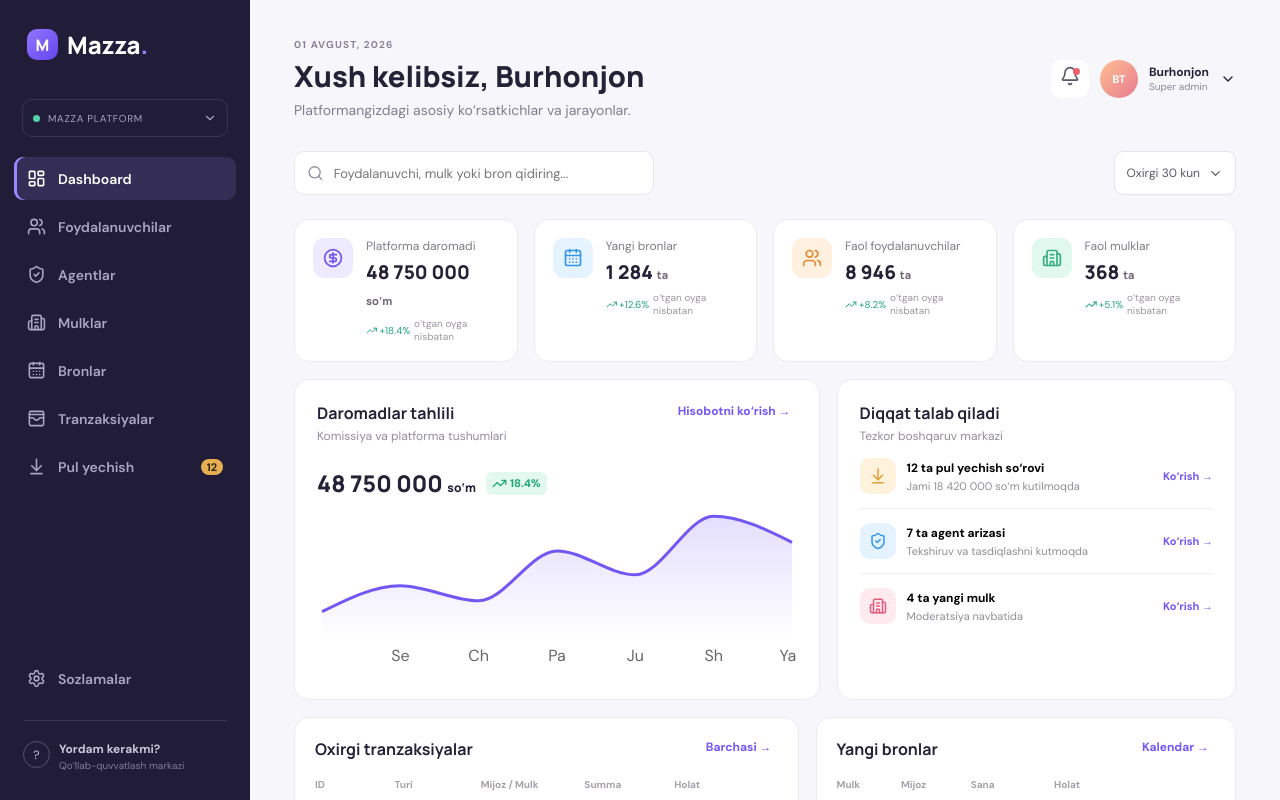
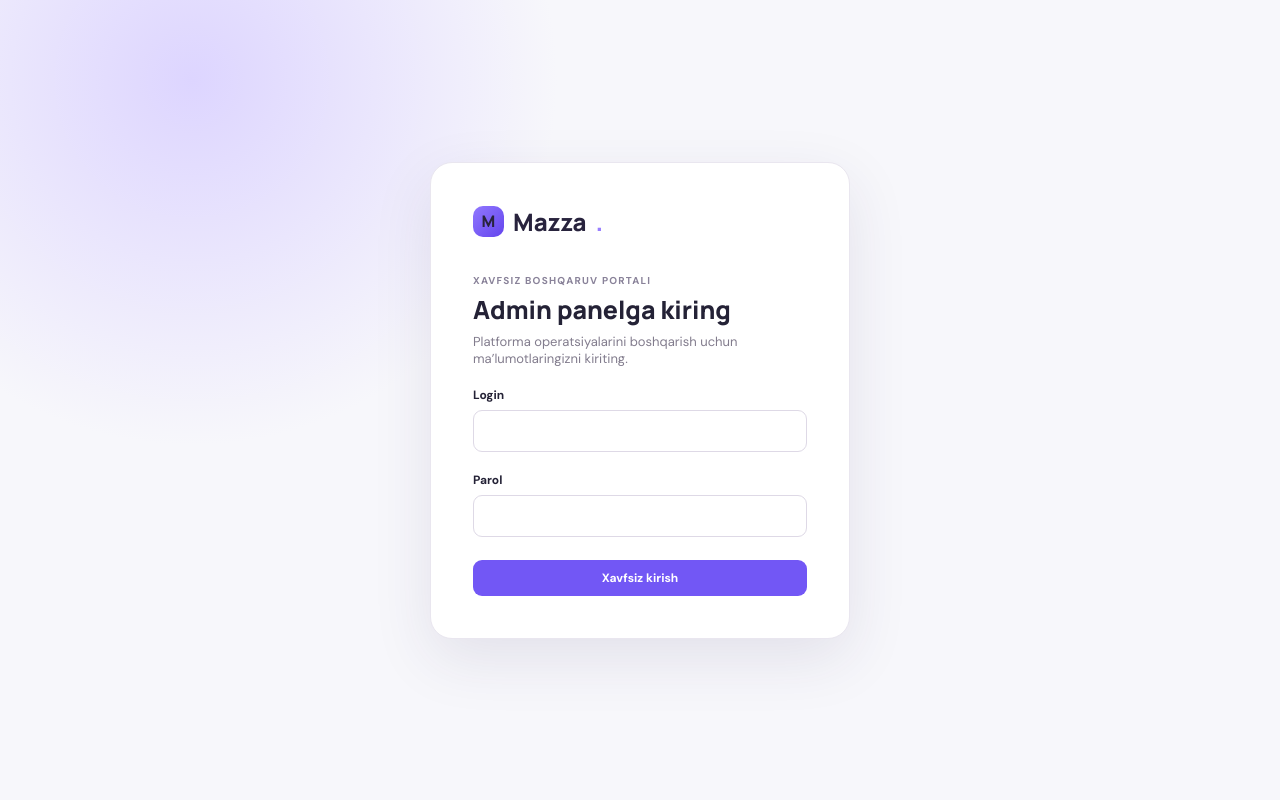
Before and after one commit to burhonjonturdaliyev/mazza_admin, a React (Vite) app: page / in a window 1280 px wide. Shown: the top 800 px of the page. Built offline with nearby package versions, Linux system fonts and the light colour scheme.

Commit message:
feat: integrate secure admin authentication and live dashboard

```diff
--- a/src/App.tsx
+++ b/src/App.tsx
@@ -1,4 +1,5 @@
-import { useMemo, useState } from 'react'
+import { useEffect, useMemo, useState } from 'react'
+import type { FormEvent } from 'react'
 import {
   ArrowDownToLine, Bell, Building2, CalendarDays, ChevronDown, CircleDollarSign,
   LayoutDashboard, MoreHorizontal, Search, Settings, ShieldCheck, TrendingUp,
@@ -30,10 +31,14 @@ const nav: [View, typeof LayoutDashboard][] = [
 ]
 
 function App() {
+  const [token, setToken] = useState(() => localStorage.getItem('mazza_admin_token') ?? '')
+  const [dashboard, setDashboard] = useState<Record<string, any> | null>(null)
   const [view, setView] = useState<View>('Dashboard')
   const [query, setQuery] = useState('')
   const [withdrawals, setWithdrawals] = useState(12)
   const title = useMemo(() => view === 'Dashboard' ? 'Xush kelibsiz, Burhonjon' : view, [view])
+  useEffect(() => { if (!token) return; fetch('https://mazzajoy.uz/api/v1/admin/platform/?section=dashboard', {headers:{Authorization:`Bearer ${token}`}}).then(r=>r.ok?r.json():Promise.reject()).then(setDashboard).catch(()=>setDashboard(null)) }, [token])
+  if (!token) return <Login onSuccess={setToken}/>
   return <div className="app-shell">
     <aside className="sidebar">
       <div className="brand"><span className="brand-mark">M</span><span>Mazza<span className="brand-dot">.</span></span></div>
@@ -44,17 +49,18 @@ function App() {
     <main>
       <header><div><p className="eyebrow">{view === 'Dashboard' ? '01 AVGUST, 2026' : 'MAZZA BOSHQARUV TIZIMI'}</p><h1>{title}</h1><p className="subtitle">Platformangizdagi asosiy ko‘rsatkichlar va jarayonlar.</p></div><div className="header-actions"><button className="icon-btn"><Bell size={20}/><i/></button><div className="avatar">BT</div><div className="profile"><strong>Burhonjon</strong><small>Super admin</small></div><ChevronDown size={16}/></div></header>
       <section className="toolbar"><div className="search"><Search size={18}/><input value={query} onChange={e => setQuery(e.target.value)} placeholder="Foydalanuvchi, mulk yoki bron qidiring..."/></div><button className="range">Oxirgi 30 kun <ChevronDown size={15}/></button></section>
-      {view === 'Dashboard' ? <Dashboard setView={setView} withdrawals={withdrawals} setWithdrawals={setWithdrawals}/> : <Directory view={view} query={query}/>}
+      {view === 'Dashboard' ? <Dashboard data={dashboard} setView={setView} withdrawals={withdrawals} setWithdrawals={setWithdrawals}/> : <Directory view={view} query={query}/>}
     </main>
   </div>
 }
 
-function Dashboard({ setView, withdrawals, setWithdrawals }: {setView:(v:View)=>void, withdrawals:number, setWithdrawals:(n:number)=>void}) {
+function Dashboard({ data, setView, withdrawals, setWithdrawals }: {data:Record<string, any>|null,setView:(v:View)=>void, withdrawals:number, setWithdrawals:(n:number)=>void}) {
+  const metrics = data?.metrics
   return <><section className="metrics">
-    <Metric icon={<CircleDollarSign/>} tone="violet" label="Platforma daromadi" value="48 750 000" suffix="so‘m" delta="+18.4%"/>
-    <Metric icon={<CalendarDays/>} tone="blue" label="Yangi bronlar" value="1 284" suffix="ta" delta="+12.6%"/>
-    <Metric icon={<Users/>} tone="orange" label="Faol foydalanuvchilar" value="8 946" suffix="ta" delta="+8.2%"/>
-    <Metric icon={<Building2/>} tone="green" label="Faol mulklar" value="368" suffix="ta" delta="+5.1%"/>
+    <Metric icon={<CircleDollarSign/>} tone="violet" label="Platforma daromadi" value={metrics?.revenue ?? '—'} suffix="so‘m" delta="30 kun"/>
+    <Metric icon={<CalendarDays/>} tone="blue" label="Yangi bronlar" value={metrics?.bookings?.toString() ?? '—'} suffix="ta" delta="30 kun"/>
+    <Metric icon={<Users/>} tone="orange" label="Faol foydalanuvchilar" value={metrics?.active_users?.toString() ?? '—'} suffix="ta" delta="jonli"/>
+    <Metric icon={<Building2/>} tone="green" label="Faol mulklar" value={metrics?.properties?.toString() ?? '—'} suffix="ta" delta="jonli"/>
   </section>
   <section className="grid-two"><div className="panel revenue"><div className="panel-head"><div><h2>Daromadlar tahlili</h2><p>Komissiya va platforma tushumlari</p></div><button className="link">Hisobotni ko‘rish →</button></div><div className="chart-stat"><strong>48 750 000 <small>so‘m</small></strong><span><TrendingUp size={15}/> 18.4%</span></div><div className="chart"><ResponsiveContainer width="100%" height="100%"><AreaChart data={chart}><defs><linearGradient id="fill" x1="0" x2="0" y1="0" y2="1"><stop offset="0%" stopColor="#7257f5" stopOpacity=".32"/><stop offset="100%" stopColor="#7257f5" stopOpacity="0"/></linearGradient></defs><XAxis dataKey="day" axisLine={false} tickLine={false}/><Tooltip/><Area type="monotone" dataKey="value" stroke="#7257f5" strokeWidth={3} fill="url(#fill)"/></AreaChart></ResponsiveContainer></div></div>
   <div className="panel attention"><div className="panel-head"><div><h2>Diqqat talab qiladi</h2><p>Tezkor boshqaruv markazi</p></div></div><button className="attention-row" onClick={()=>setView('Pul yechish')}><span className="bubble amber"><ArrowDownToLine size={18}/></span><div><strong>{withdrawals} ta pul yechish so‘rovi</strong><small>Jami 18 420 000 so‘m kutilmoqda</small></div><b>Ko‘rish →</b></button><button className="attention-row" onClick={()=>setView('Agentlar')}><span className="bubble blue"><ShieldCheck size={18}/></span><div><strong>7 ta agent arizasi</strong><small>Tekshiruv va tasdiqlashni kutmoqda</small></div><b>Ko‘rish →</b></button><button className="attention-row" onClick={()=>setView('Mulklar')}><span className="bubble pink"><Building2 size={18}/></span><div><strong>4 ta yangi mulk</strong><small>Moderatsiya navbatida</small></div><b>Ko‘rish →</b></button></div></section>
@@ -65,3 +71,9 @@ function Metric({icon,tone,label,value,suffix,delta}:{icon:React.ReactNode,tone:
 function DataPanel({title,action,rows,columns}:{title:string,action:string,rows:string[][],columns:string[]}) {return <div className="panel data"><div className="panel-head"><div><h2>{title}</h2></div><button className="link">{action} →</button></div><div className="table"><div className="tr th">{columns.map(c=><span key={c}>{c}</span>)}</div>{rows.map(r=><div className="tr" key={r[0]}>{r.map((v,j)=><span key={j} className={j===r.length-1?'status':''}>{j===r.length-1?<i className={v==='Tasdiqlangan'||v==='success'?'ok':v==='waiting'?'wait':'review'}>{v==='success'?'Muvaffaqiyatli':v}</i>:v}</span>)}<button><MoreHorizontal size={18}/></button></div>)}</div></div>}
 function Directory({view,query}:{view:View,query:string}) { const rows = Array.from({length: 7},(_,i)=>({name:['Dilshod Islomov','Malika Karimova','Javohir Mirzayev','Saidbek Tursunov','Zebo Hospitality','Anhor Choyxonasi','Chorvoq Family'][i],sub:['+998 90 123 45 67','Agent · Toshkent','Mijoz · Faol','Agent arizasi','14 820 000 so‘m','Moderatsiyada','Bronlar: 28'][i]})).filter(r=>r.name.toLowerCase().includes(query.toLowerCase())); return <section className="panel directory"><div className="panel-head"><div><h2>{view}</h2><p>Platformadagi barcha ma’lumotlarni boshqaring.</p></div><button className="primary">+ Yangi qo‘shish</button></div><div className="filter-row"><button>Hammasi <ChevronDown size={14}/></button><button>Oxirgi 30 kun <ChevronDown size={14}/></button><span>{rows.length} ta natija</span></div><div className="directory-list">{rows.map((r,i)=><div className="directory-row" key={r.name}><span className="person">{r.name.split(' ').map(x=>x[0]).join('')}</span><div><strong>{r.name}</strong><small>{r.sub}</small></div><span className={i===3||i===5?'pill pending':'pill'}>{i===3?'Kutilmoqda':i===5?'Tekshiruvda':'Faol'}</span><button><MoreHorizontal size={20}/></button></div>)}</div></section> }
 export default App
+
+function Login({onSuccess}:{onSuccess:(token:string)=>void}) {
+  const [username,setUsername]=useState(''),[password,setPassword]=useState(''),[error,setError]=useState(''),[busy,setBusy]=useState(false)
+  async function submit(e:FormEvent){e.preventDefault();setBusy(true);setError('');try{const r=await fetch('https://mazzajoy.uz/api/v1/admin/login/',{method:'POST',headers:{'Content-Type':'application/json'},body:JSON.stringify({username,password})});const d=await r.json();if(!r.ok)throw Error(d.detail);localStorage.setItem('mazza_admin_token',d.access);onSuccess(d.access)}catch(e){setError(e instanceof Error?e.message:'Kirish amalga oshmadi')}finally{setBusy(false)}}
+  return <div className="login"><form onSubmit={submit}><div className="brand"><span className="brand-mark">M</span>Mazza<span className="brand-dot">.</span></div><p className="eyebrow">XAVFSIZ BOSHQARUV PORTALI</p><h1>Admin panelga kiring</h1><p>Platforma operatsiyalarini boshqarish uchun ma’lumotlaringizni kiriting.</p><label>Login<input value={username} onChange={e=>setUsername(e.target.value)} autoComplete="username" required/></label><label>Parol<input value={password} onChange={e=>setPassword(e.target.value)} type="password" autoComplete="current-password" required/></label>{error&&<small className="login-error">{error}</small>}<button className="primary" disabled={busy}>{busy?'Tekshirilmoqda...':'Xavfsiz kirish'}</button></form></div>
+}
```
Also changed, not shown: src/App.css.
